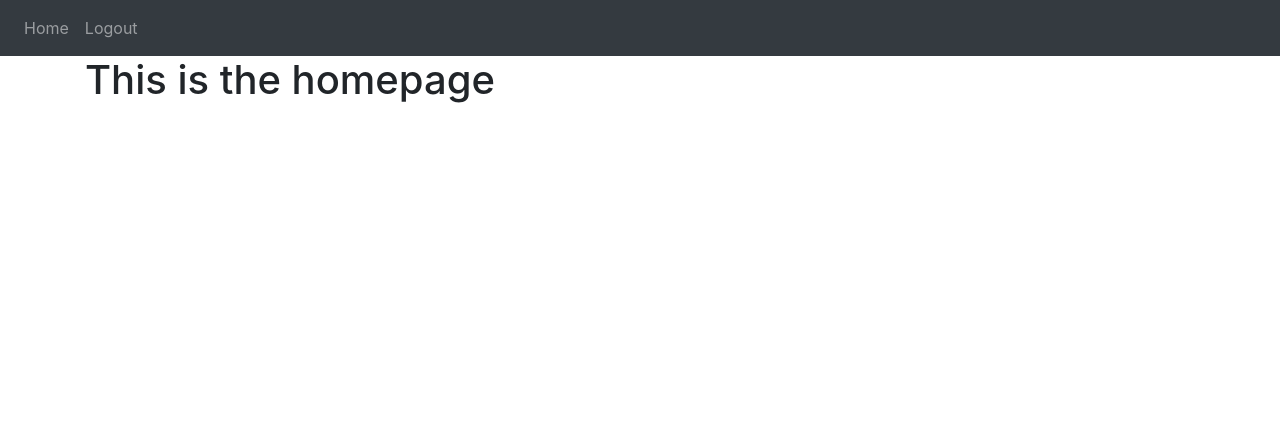
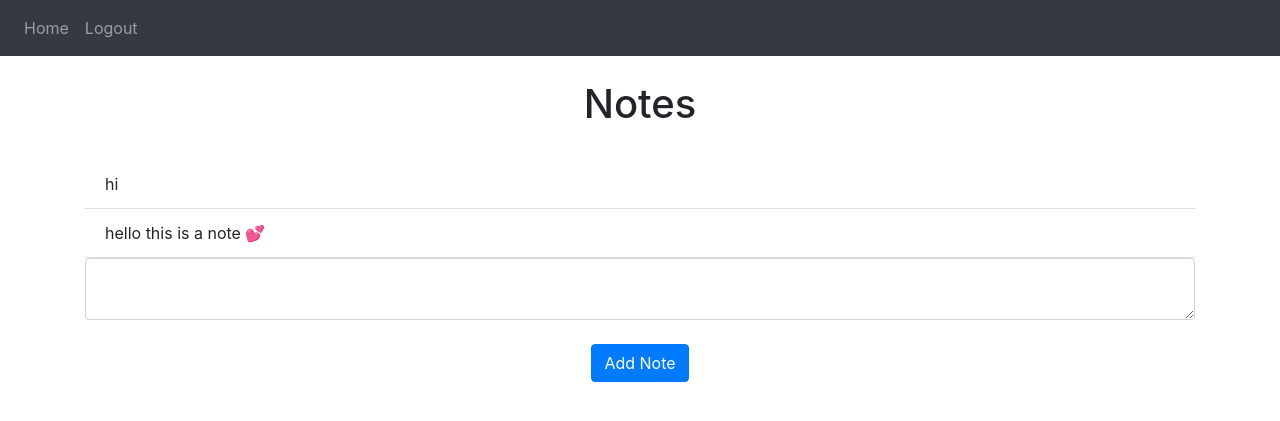
Before and after one commit to kmitova/notes-app, a Flask app: page / in a window 1280 px wide. Shown: the top 421 px of the page. Run offline with Flask 2, Linux system fonts and the light colour scheme; a user stored in the database is signed in; data comes from the database, SQL or seed files in the repository; both versions use the stored data as it was after the commit; some libraries are stand-ins or nearby versions.

Commit message:
adding notes

```diff
--- a/website/models.py
+++ b/website/models.py
@@ -6,7 +6,7 @@ from sqlalchemy.sql import func
 class Note(db.Model):
     id = db.Column(db.Integer, primary_key=True)
     data = db.Column(db.String(10000))
-    date = db.Column(db.DateTime(timezone=True), default=func.now)
+    date = db.Column(db.DateTime(timezone=True), default=func.now())
     user_id = db.Column(db.Integer, db.ForeignKey("user.id"))
 
 
--- a/website/templates/home.html
+++ b/website/templates/home.html
@@ -10,7 +10,21 @@
 <!--</html>-->
 
 {% extends "base.html" %}{% block title %}Home{% endblock %}
+{% block content %}
+<br>
+<h1 align="center">Notes</h1>
+<br>
+<ul class="list-group list-group-flush"  id="notes">
+    {% for note in user.notes %}
+    <li class="list-group-item">{{ note.data }}</li>
+    {% endfor %}
+</ul>
 
-{% block content %}
-<h1>This is the homepage</h1>
+<form method="POST">
+    <textarea id="note" name="note" class="form-control"></textarea>
+    <br>
+    <div align="center">
+        <button type="submit" class="btn btn-primary">Add Note</button>
+    </div>
+</form>
 {% endblock %}
--- a/website/views.py
+++ b/website/views.py
@@ -1,14 +1,25 @@
 # store routes in website
 
-from flask import Blueprint, render_template
+from flask import Blueprint, render_template, request, flash
 from flask_login import login_required, current_user
-
+from .models import Note
+from . import db
 # set a blueprint for the application
 views = Blueprint("views", __name__)
 
 
 # set a route to homepage
-@views.route("/")
+@views.route("/", methods=["GET", "POST"])
 @login_required
 def home():
+    if request.method == "POST":
+        note = request.form.get("note")
+
+        if len(note) < 1:
+            flash("Note is too short.", category="error")
+        else:
+            new_note = Note(data=note, user_id=current_user.id)
+            db.session.add(new_note)
+            db.session.commit()
+            flash("Note added.", category="success")
     return render_template("home.html", user=current_user)
```
Also changed, not shown: website/database.db.
